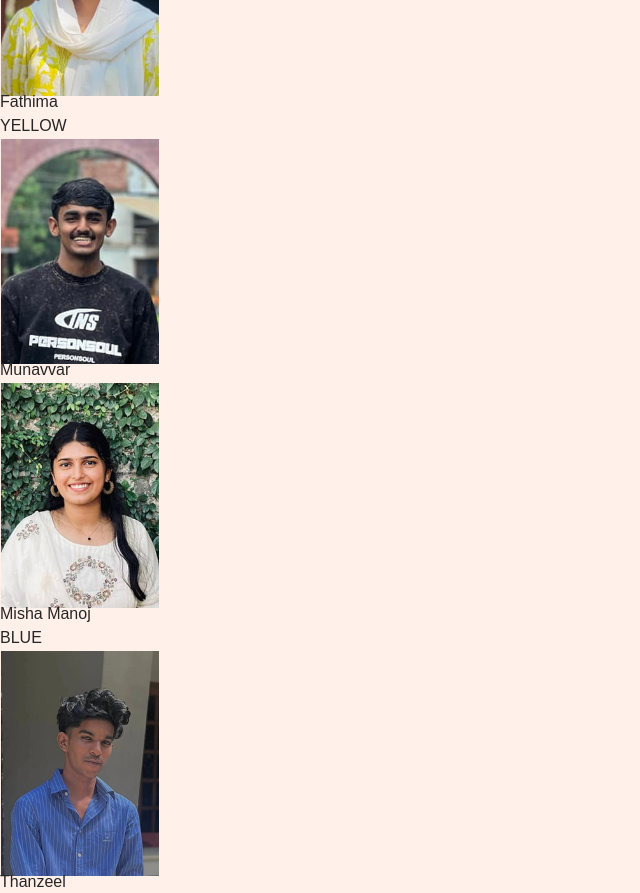
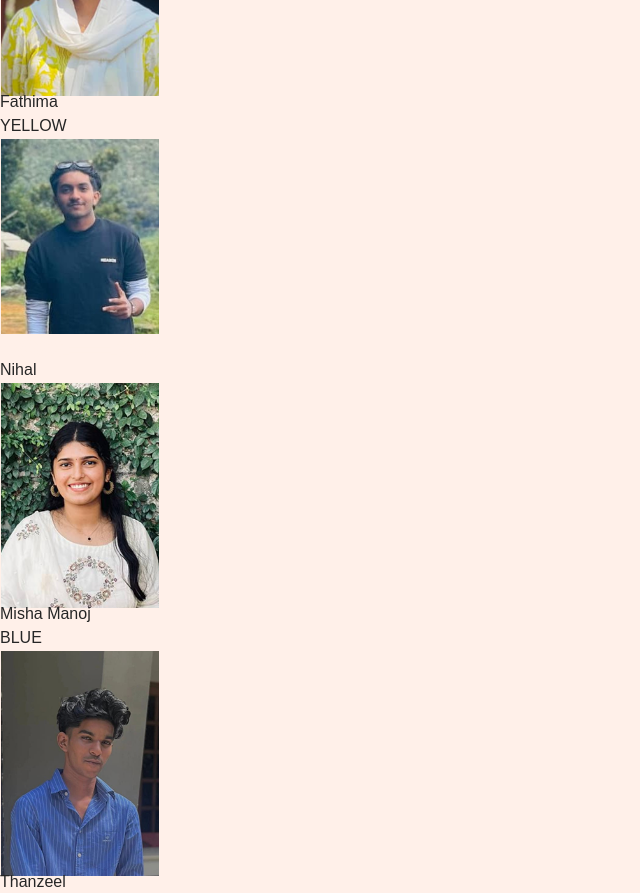
Before and after one commit to muhammedshamil8/sports_spandhana, a React (Vite) app: page / in a window 1280 px wide. Shown: the part 3620-4513 px from the top of the page, without its empty margins (0-640 px from the left). Built offline with nearby package versions, Linux system fonts and the light colour scheme; no server answers; the database is empty.

Commit message:
Update Captains.jsx

```diff
--- a/src/components/Home/Captains.jsx
+++ b/src/components/Home/Captains.jsx
@@ -10,7 +10,7 @@ import Fathima_Rabeeha from  '../../assets/arts/Fathima_Rabeeha.png'
 import Munavvar from  '../../assets/arts/munnavar.png'
 import Shamil from  '../../assets/arts/shamil.png'
 import Saleel from  '../../assets/arts/saleel.png'
-
+import Nihal from  '../../assets/sports/nihal.jpeg'
 function Captains() {
     return (
         <div id='captains' className='my-16 '>
@@ -80,12 +80,12 @@ function Captains() {
                         >
                             <div className='flex flex-col items-center justify-center '>
                               <div className='relative onstage-committee overflow-hidden'>
-                                <img src={Munavvar} alt='main1' className='w-full h-full object-cover' />
+                                <img src={Nihal} alt='main1' className='w-full h-full object-cover' />
                                 <div className='absolute h-20 w-8 -top-8 -left-5 rotate-[55deg]  background-custom-color'></div>
                                 <div className='absolute background-custom-color h-[70px] w-10 -bottom-8 -right-5  rotate-[55deg]'></div>
                               </div>
                               <div className='flex items-center justify-start  w-full'>
-                                <h3 className='font-semibold text-gray-800 text-xl mt-2 capitalize text-wrap onstage-committee-name'>Munavvar</h3>
+                                <h3 className='font-semibold text-gray-800 text-xl mt-2 capitalize text-wrap onstage-committee-name'>Nihal</h3>
                               </div>
                             </div>
                             </motion.div>
```
